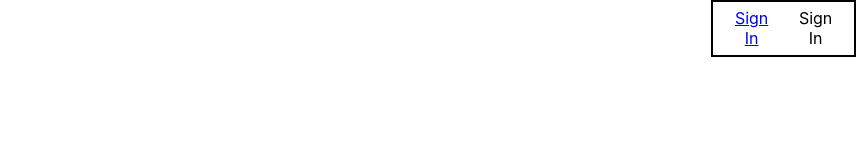
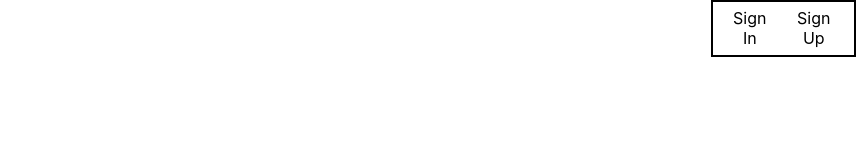
Before and after one commit to BloomTech-Labs/Labs8-AutoInvoicer, a React (Create React App) app in the folder client/: page / in a window 1280 px wide. Shown: the top 160 px of the page, without its empty margins (424-1280 px from the left). Built offline with nearby package versions, Linux system fonts and the light colour scheme.

Commit message:
fixed links on landing page to direct to auth0 login

```diff
--- a/client/src/Components/Landing/Landing.js
+++ b/client/src/Components/Landing/Landing.js
@@ -9,8 +9,8 @@ export default class LandingPage extends Component {
     return (
       <div className="landing-page-container">
         <div className="login-bar-container">
-                <a href="/login">Sign In</a>
-          <a>Sign In</a>
+          <a href={process.env.REACT_APP_LOGIN}>Sign In</a>
+          <a href={process.env.REACT_APP_LOGIN}>Sign Up</a>
         </div>
         <div className="centerpiece-container">
           <h3>
```
